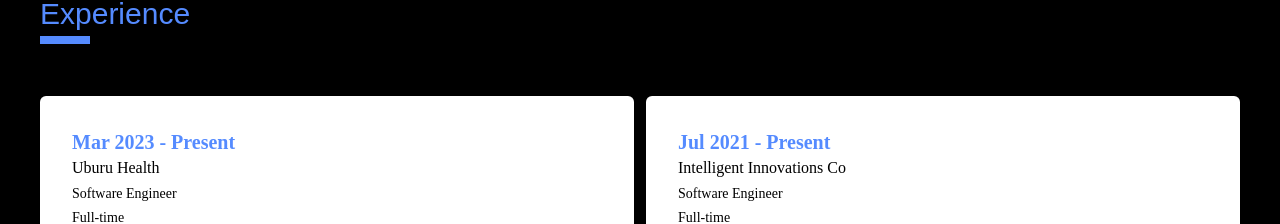
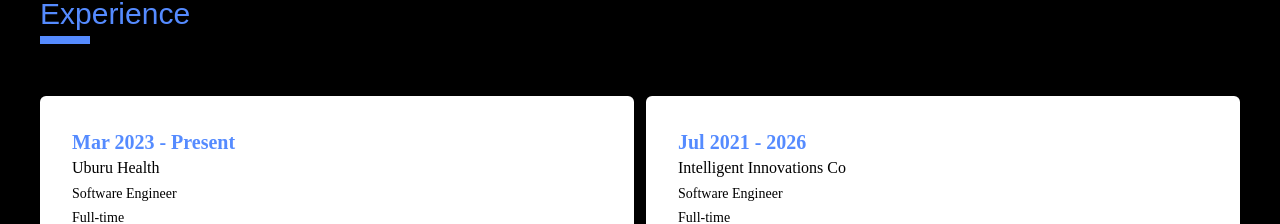
Before and after one commit to Williams247/portfolio, a React (Create React App) app: page / in a window 1280 px wide. Shown: the part 1475-1699 px from the top of the page. Built offline with nearby package versions, Linux system fonts and the light colour scheme; a small style sheet from the web is missing.

Commit message:
Update: Updated Exp and resume

```diff
--- a/src/components/experience/constant.ts
+++ b/src/components/experience/constant.ts
@@ -18,7 +18,7 @@
   },
   {
     company: "Intelligent Innovations Co",
-    timeframe: "Jul 2021 - Present",
+    timeframe: "Jul 2021 - 2026",
     description: [
       "Built the company's website using Next js.",
       "Built various email templates using vanilla Html and Css",
```
Also changed, not shown: 1 other file (tests, documents, lock files or other folders).
